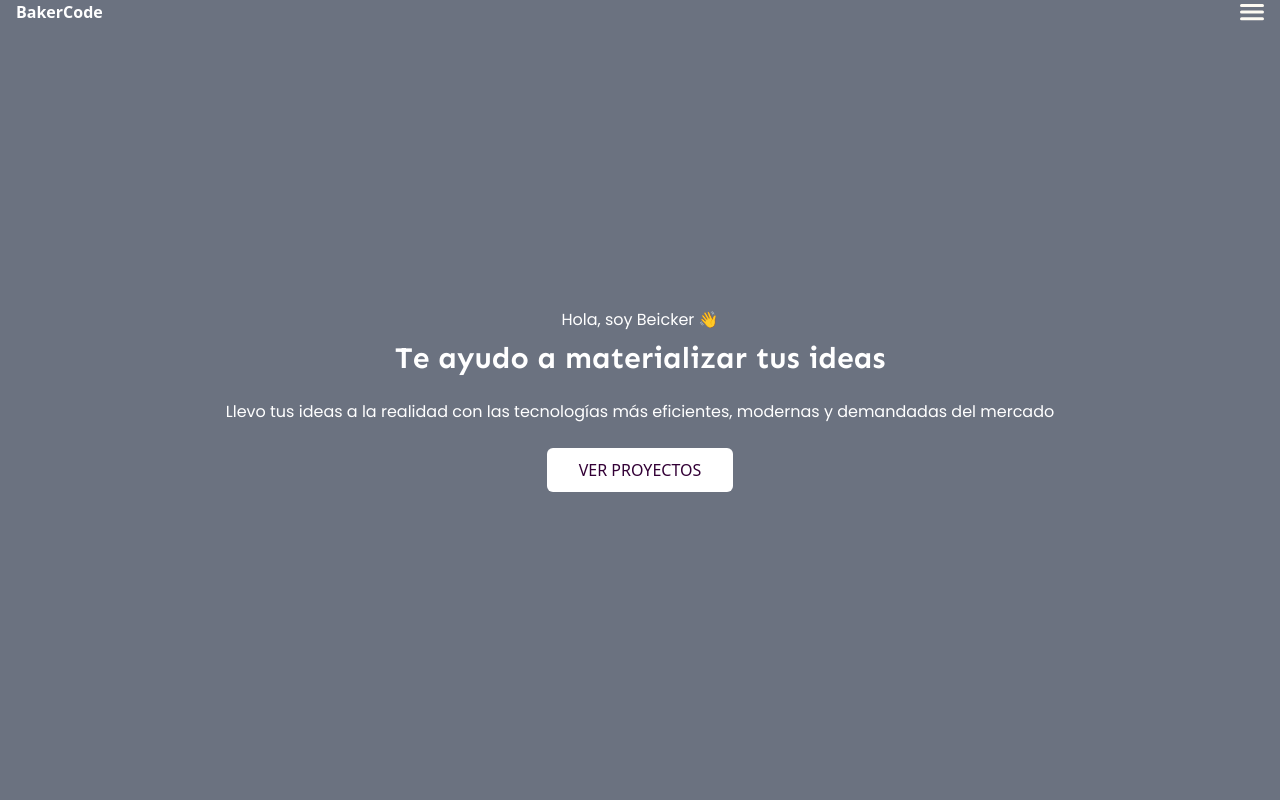
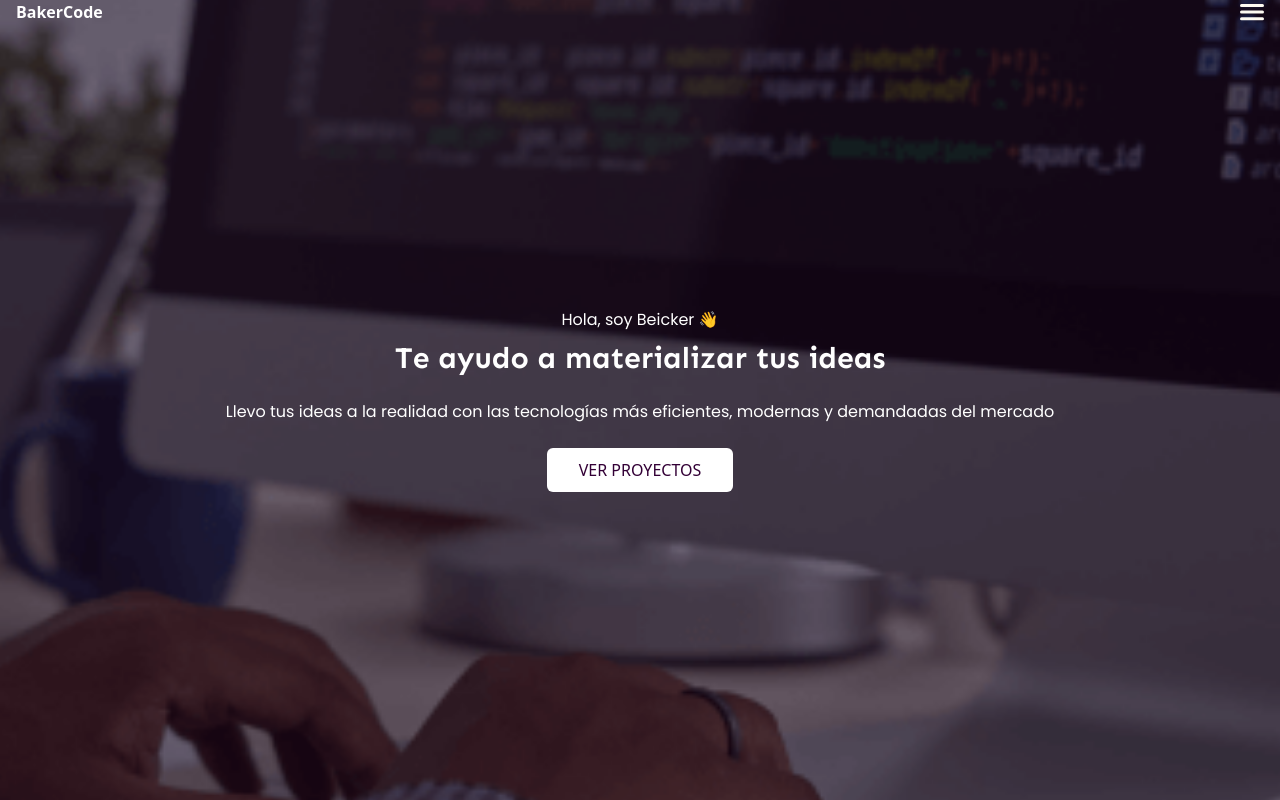
Before and after one commit to ZambranoBeicker/portfolio, a website built with webpack: page src/index.html in a window 1280 px wide. Built offline with nearby package versions, Linux system fonts and the light colour scheme.

Commit message:
Add the previous class in the hero section

```diff
--- a/src/index.html
+++ b/src/index.html
@@ -13,7 +13,7 @@
   <body>
     <section
       class="
-        bg-gray-500 bg-hero
+        bg-gray-500 bg-hero-image
         container
         flex flex-col
         justify-center
```
